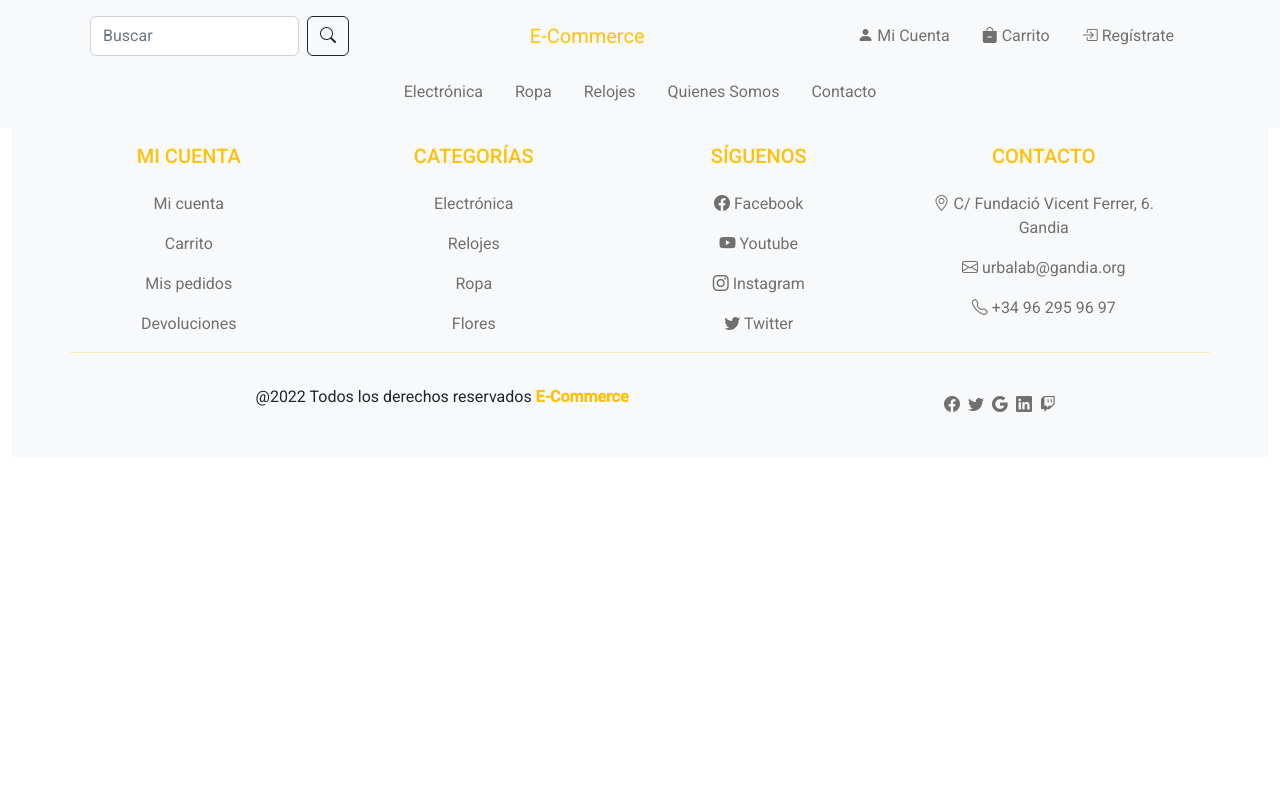
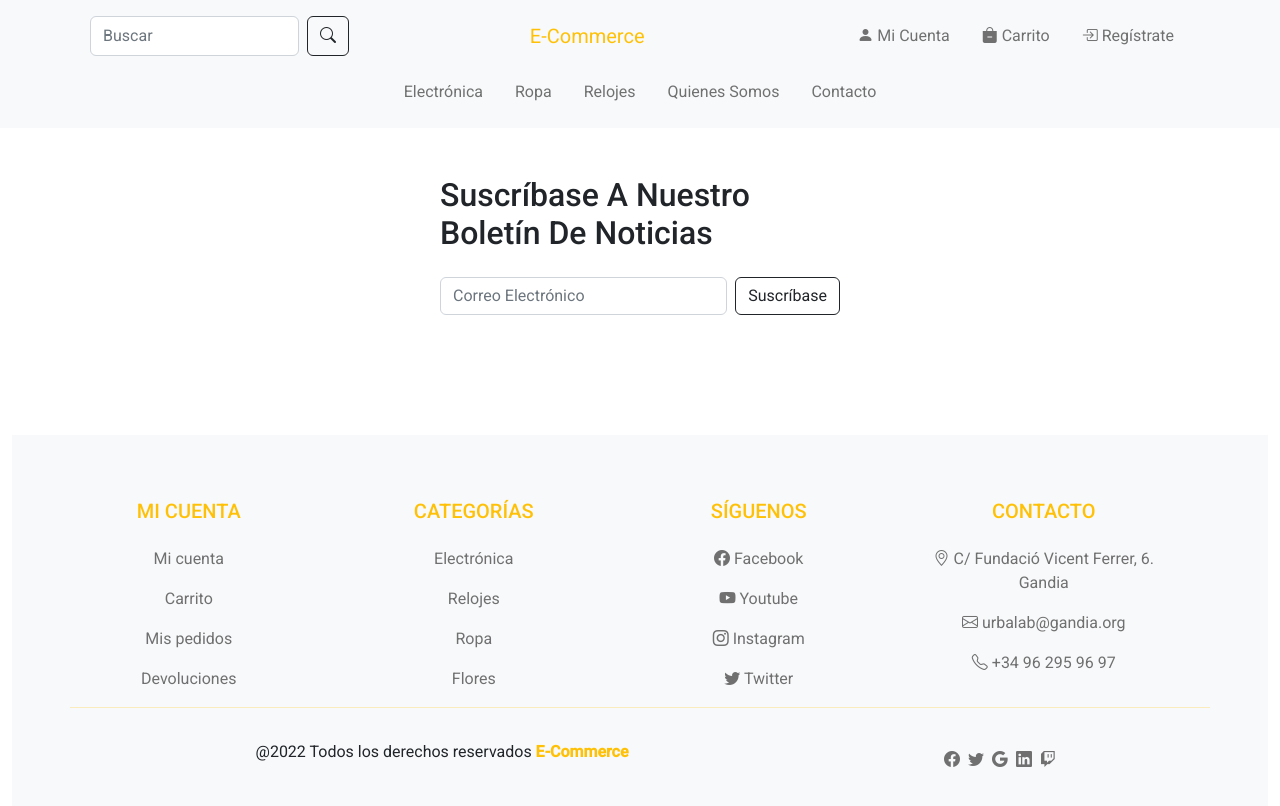
Before and after one commit to adria-vidal/ecommerce-angular, an Angular app: page /newsletter in a window 1280 px wide. Before the commit this address led to /. Shown: the top 806 px of the page. Built offline with nearby package versions, Linux system fonts and the light colour scheme.

Commit message:
Add component newsletter + add estructura html newsletter

```diff
--- a/src/app/app-routing.module.ts
+++ b/src/app/app-routing.module.ts
@@ -8,6 +8,7 @@ import { RegisterComponent } from './elements/register/register.component';
 import { TableUsersComponent } from './elements/table-users/table-users.component';
 import { CategoriesComponent } from './elements/categories/categories.component';
 import { PerfilComponent } from './elements/perfil/perfil.component';
+import { NewsletterComponent } from './elements/newsletter/newsletter.component';
 
 const routes: Routes = [
   { path: '', redirectTo: 'categories', pathMatch: 'full' },
@@ -39,6 +40,10 @@ const routes: Routes = [
     path: 'perfil',
     component: PerfilComponent,
   },
+  {
+    path: 'newsletter',
+    component: NewsletterComponent,
+  },
 ];
 
 @NgModule({
--- a/src/app/elements/elements.module.ts
+++ b/src/app/elements/elements.module.ts
@@ -7,9 +7,10 @@ import { RegisterComponent } from './register/register.component';
 import { TableUsersComponent } from './table-users/table-users.component';
 import { CategoriesComponent } from './categories/categories.component';
 import { PerfilComponent } from './perfil/perfil.component';
+import { NewsletterComponent } from './newsletter/newsletter.component';
 
 @NgModule({
-  declarations: [NavComponent, LoginComponent, FooterComponent, RegisterComponent, TableUsersComponent, CategoriesComponent, PerfilComponent],
+  declarations: [NavComponent, LoginComponent, FooterComponent, RegisterComponent, TableUsersComponent, CategoriesComponent, PerfilComponent, NewsletterComponent],
   imports: [CommonModule],
   exports: [NavComponent,LoginComponent,FooterComponent,RegisterComponent,PerfilComponent]
 })
--- /dev/null
+++ b/src/app/elements/newsletter/newsletter.component.html
@@ -0,0 +1,13 @@
+<div class="container-fluid">
+<section class="my-5 mx-auto py-5" style="max-width: 25em;">
+  <h2>
+     Suscríbase A Nuestro Boletín De Noticias
+ </h2>
+ <form class="d-flex my-4">
+ <input type="text"  class="form-control me-2" placeholder="Correo Electrónico">
+ <button class="btn btn-outline-dark" type="submit">
+     Suscríbase
+ </button>
+</form>
+</section>
+</div>
```
Also changed, not shown: src/app/elements/newsletter/newsletter.component.ts (added, +10 -0 lines), src/app/elements/newsletter/newsletter.component.css (added), 1 other file (tests, documents, lock files or other folders).
